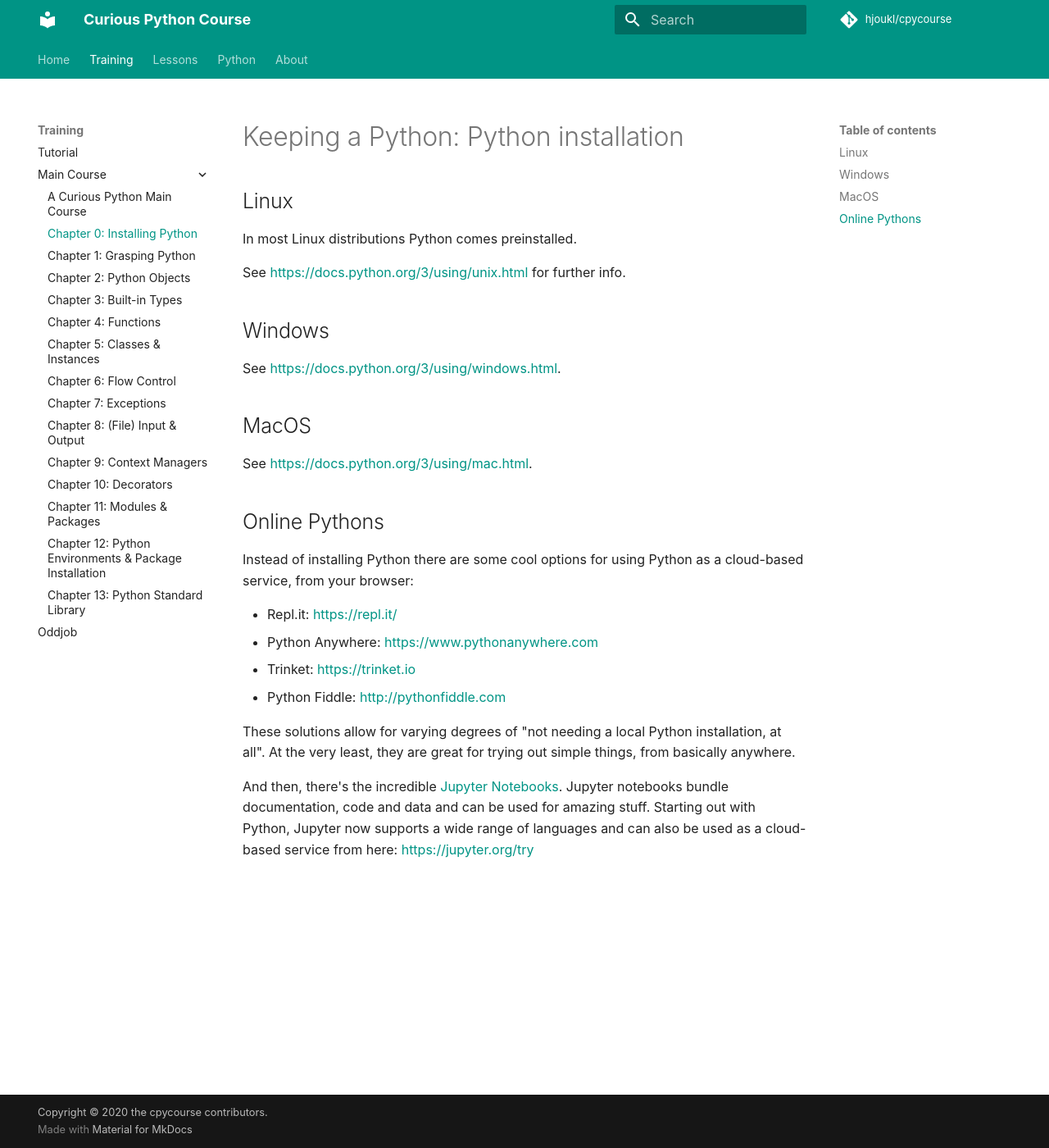
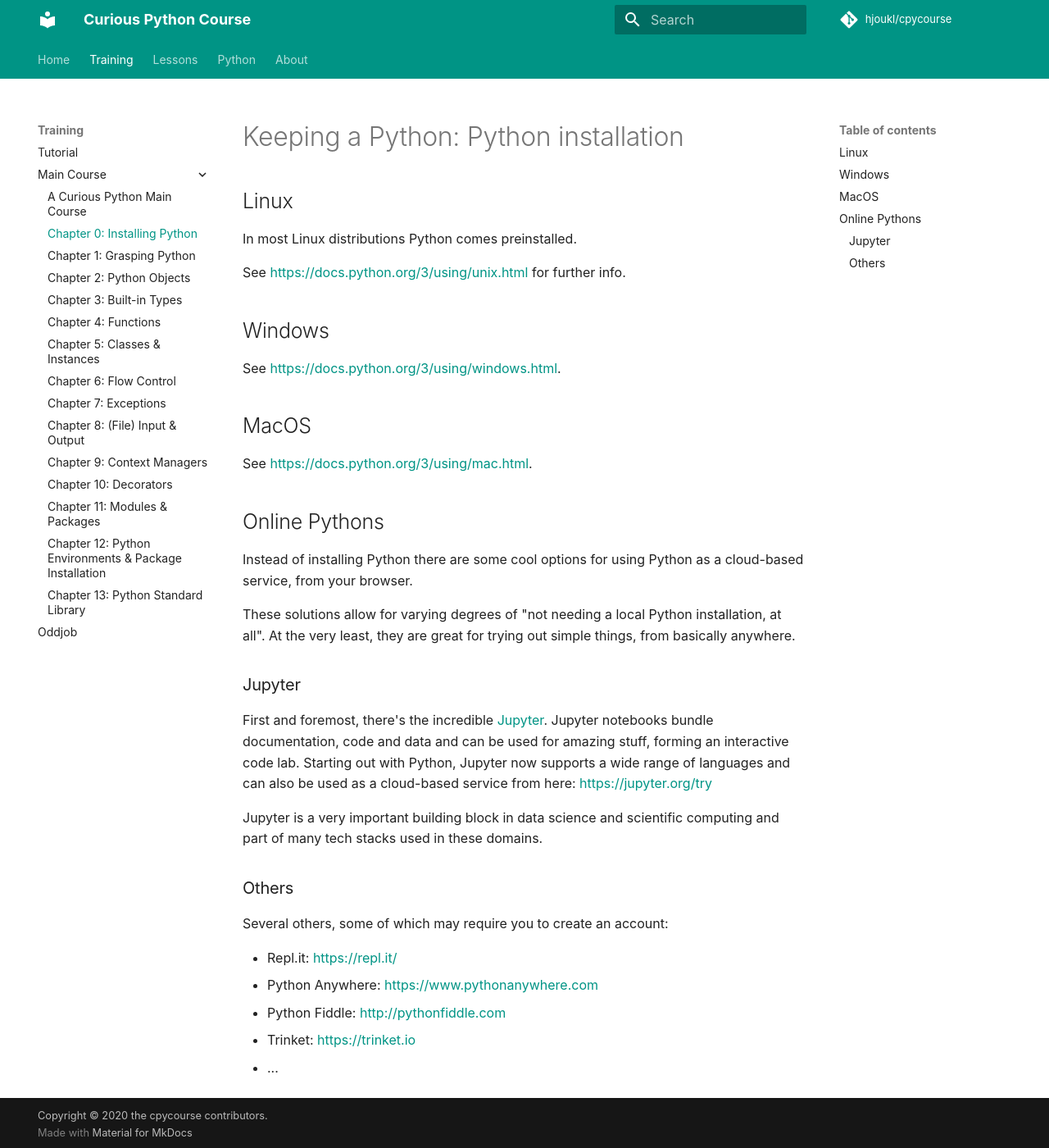
Before and after one commit to rkluger68/cpycourse, an MkDocs documentation site: the page built from docs/training/main-course/installation.md, in a window 1280 px wide and 1400 px high. Shown: the whole window at 82% size. Built offline with MkDocs 1.6.1 and Material for MkDocs 9.7.7, drawn with Linux system fonts in a browser that asks for light colours; comment, search, counter and statistics services are not loaded.

Commit message:
Update Jupyter description

```diff
--- a/docs/training/main-course/installation.md
+++ b/docs/training/main-course/installation.md
@@ -17,19 +17,29 @@ See https://docs.python.org/3/using/mac.html.
 ## Online Pythons
 
 Instead of installing Python there are some cool options for using Python
-as a cloud-based service, from your browser:
-
- - Repl.it: https://repl.it/
- - Python Anywhere: https://www.pythonanywhere.com
- - Trinket: https://trinket.io
- - Python Fiddle: http://pythonfiddle.com
+as a cloud-based service, from your browser.
 
 These solutions allow for varying degrees of "not needing a local Python
 installation, at all". At the very least, they are great for trying out simple
 things, from basically anywhere.
 
-And then, there's the incredible [Jupyter Notebooks](https://jupyter.org).
+### Jupyter
+
+First and foremost, there's the incredible [Jupyter](https://jupyter.org).
 Jupyter notebooks bundle documentation, code and data and can be used for
-amazing stuff. Starting out with Python, Jupyter now supports a wide range of
-languages and can also be used as a cloud-based service from here:
-https://jupyter.org/try
+amazing stuff, forming an interactive code lab. Starting out with Python, Jupyter
+now supports a wide range of languages and can also be used as a cloud-based service
+from here: https://jupyter.org/try
+
+Jupyter is a very important building block in data science and scientific
+computing and part of many tech stacks used in these domains.
+
+### Others
+
+Several others, some of which may require you to create an account:
+
+ - Repl.it: https://repl.it/
+ - Python Anywhere: https://www.pythonanywhere.com
+ - Python Fiddle: http://pythonfiddle.com
+ - Trinket: https://trinket.io
+ - ...
```
